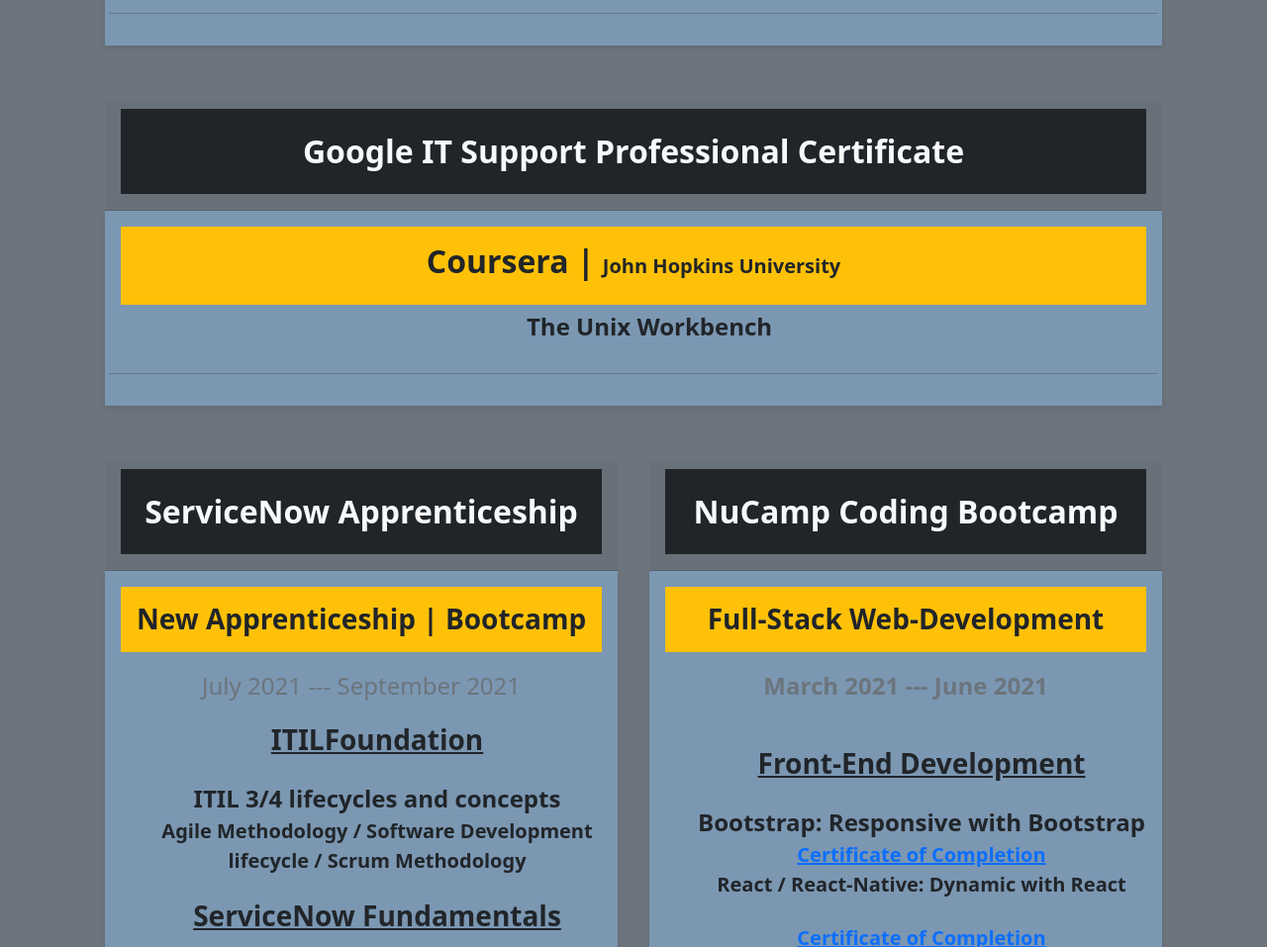
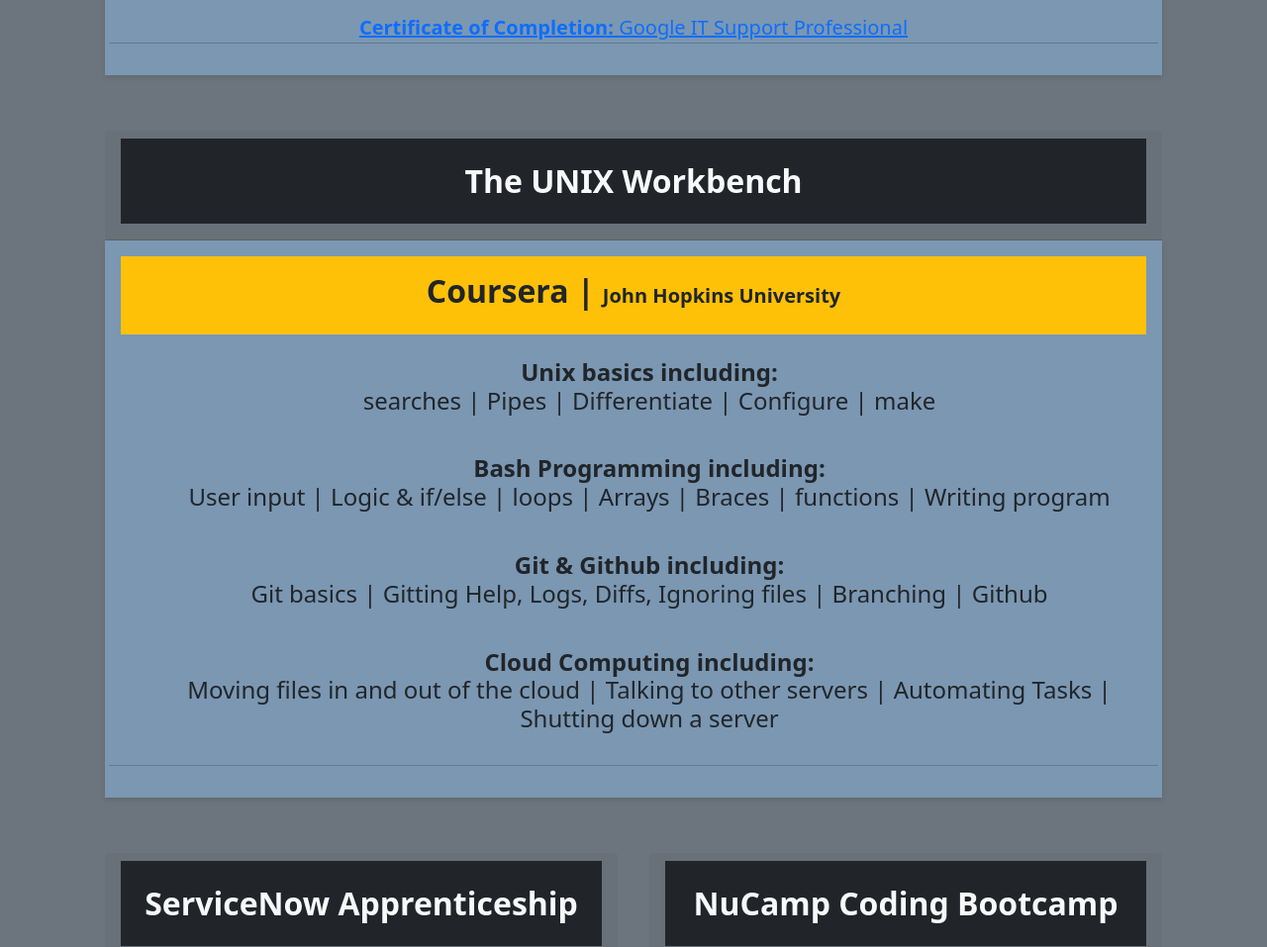
Before and after one commit to Salmoonsamuel/Salmoon-resume, a website: page index.html in a window 1280 px wide. Shown: the part 2419-3376 px from the top of the page at 99% size. Drawn offline with nearby package versions, Linux system fonts and the light colour scheme.

Commit message:
added GITS certificate

```diff
--- a/index.html
+++ b/index.html
@@ -204,6 +204,7 @@
                                     </li> -->
                                     <h3 class="fs-4 pb-3 fw-bold">IT Security: Defense against the digital dark arts</h3>
                                 </ul>
+                                <a class="fs-5" href="./certificates/Google IT Support.pdf" target="_blank"><span class="fw-bold ">Certificate of Completion:</span> Google IT Support Professional</a>
                             </div>
                             <hr>
                         </div>
@@ -211,8 +212,7 @@
                 </div>
                 <div class="col-sm-6 col-md-12 pt-4 mt-4  card bg-secondary  border  border-secondary border-4 ">
                     <div class="card-header  ">
-                        <h1 class="fs-2  text-light bg-dark  p-4 fw-bold text-center fw-bold ">Google IT Support Professional
-                            Certificate</h1>
+                        <h1 class="fs-2  text-light bg-dark  p-4 fw-bold text-center fw-bold ">The UNIX Workbench</h1>
                     </div>
                     <div class="card-body bgColor">
                         <h2 class="card-title bg-warning text-center pt-3 pb-4 fw-bold">Coursera | <span class="fs-5">John Hopkins University</span></h2>
@@ -220,7 +220,10 @@
                         <div class="row ">
                             <div class="col-12 col-sm-12">
                                 <ul class=" fs-5 text-dark fw-bold">
-                                    <h3 class="fs-4 pb-3 fw-bold">The Unix Workbench</h3>
+                                    <h3 class="fs-4 pb-3  pt-3"><span class="fw-bold">Unix basics including:</span> <br> searches | Pipes | Differentiate | Configure | make </h3>
+                                    <h3 class="fs-4 pb-3  pt-3"><span class="fw-bold">Bash Programming including:</span> <br> User input | Logic & if/else | loops | Arrays | Braces | functions | Writing program</h3>
+                                    <h3 class="fs-4 pb-3  pt-3"><span class="fw-bold">Git & Github including:</span> <br> Git basics | Gitting Help, Logs, Diffs, Ignoring files | Branching | Github </h3>
+                                    <h3 class="fs-4 pb-3  pt-3"><span class="fw-bold">Cloud Computing including:</span> <br> Moving files in and out of the cloud | Talking to other servers | Automating Tasks | Shutting down a server </h3>
                                 </ul>
                             </div>
                             <hr>
```
Also changed, not shown: 1 other file.
